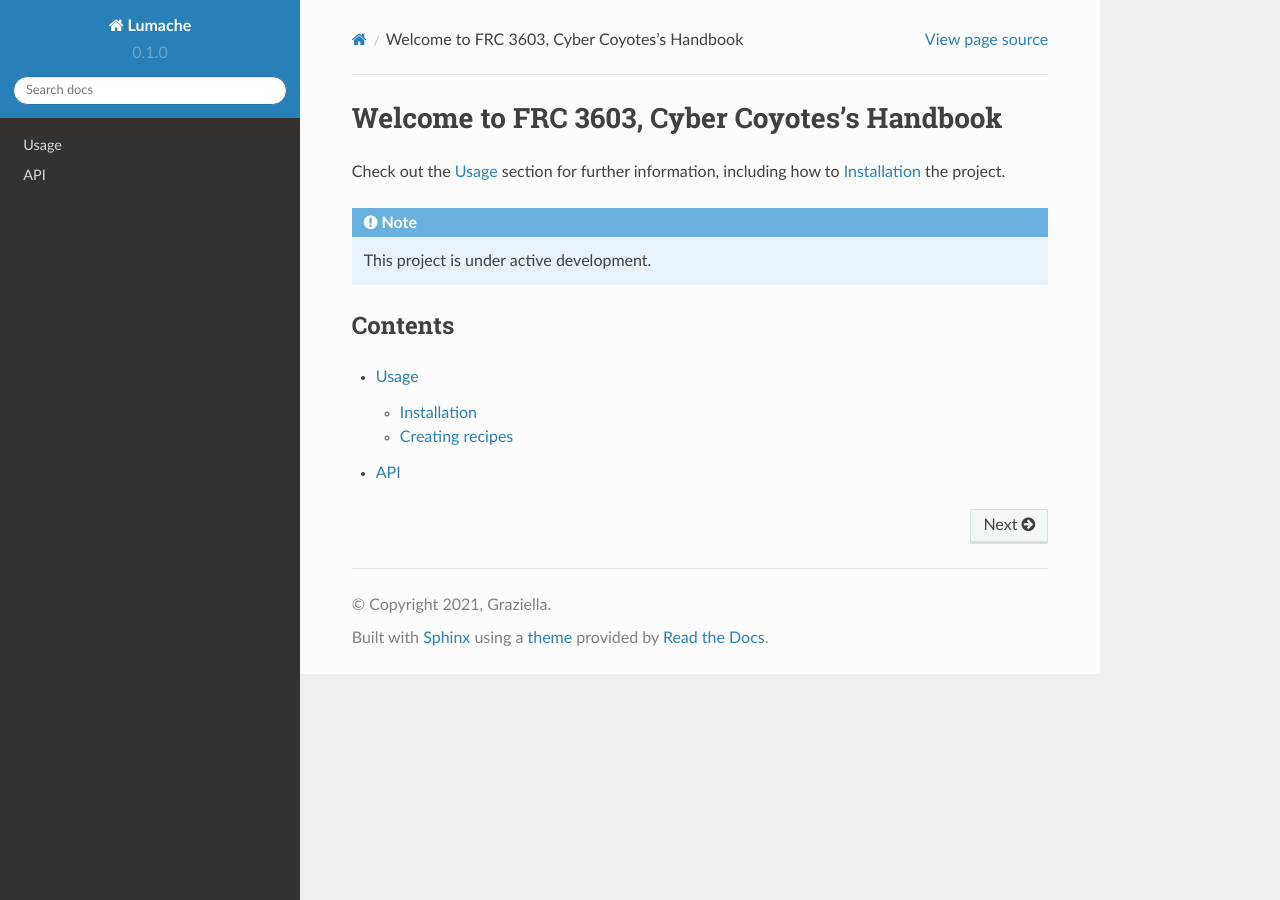
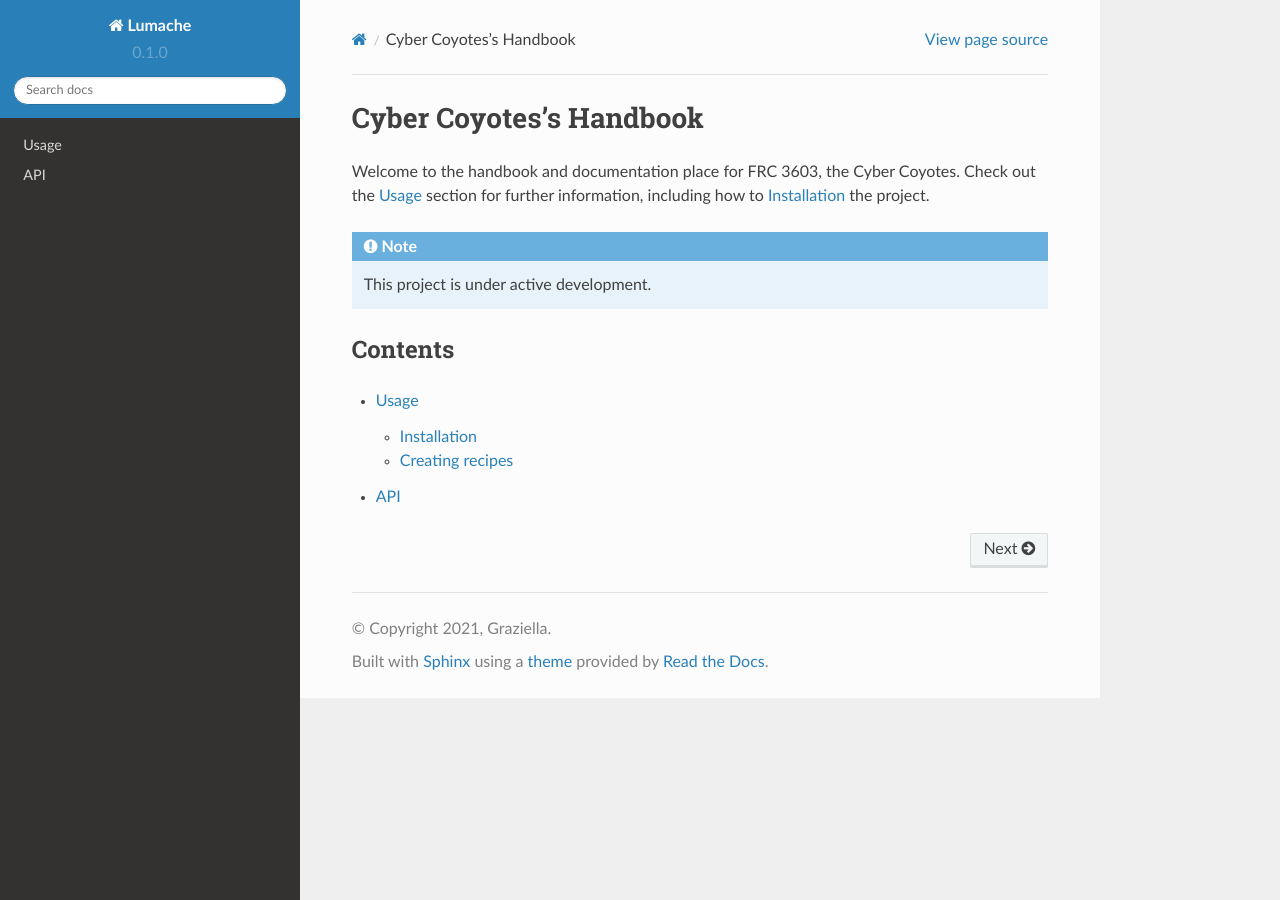
Before and after one commit to CyberCoyotes/frc3603-docs, a Sphinx documentation site: the page built from docs/source/index.rst, in a window 1280 px wide. Built offline with Sphinx 7.4.7 and the Read the Docs theme 2.0.0, drawn with Linux system fonts in a browser that asks for light colours.

Commit message:
Update index.rst

```diff
--- a/docs/source/index.rst
+++ b/docs/source/index.rst
@@ -1,7 +1,7 @@
-Welcome to FRC 3603, Cyber Coyotes's Handbook
+Cyber Coyotes's Handbook
 ===================================
 
-
+Welcome to the handbook and documentation place for FRC 3603, the Cyber Coyotes.
 Check out the :doc:`usage` section for further information, including
 how to :ref:`installation` the project.
 
```
